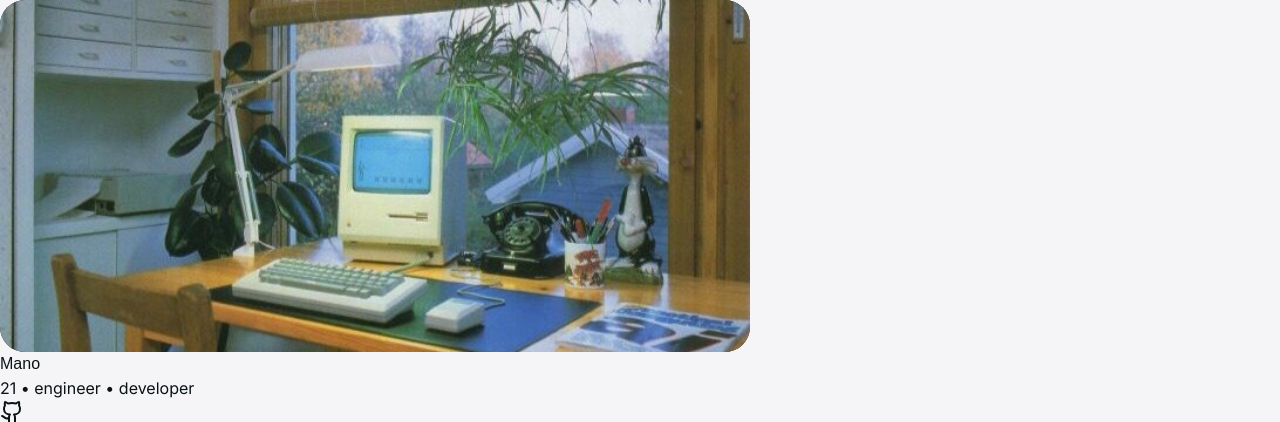
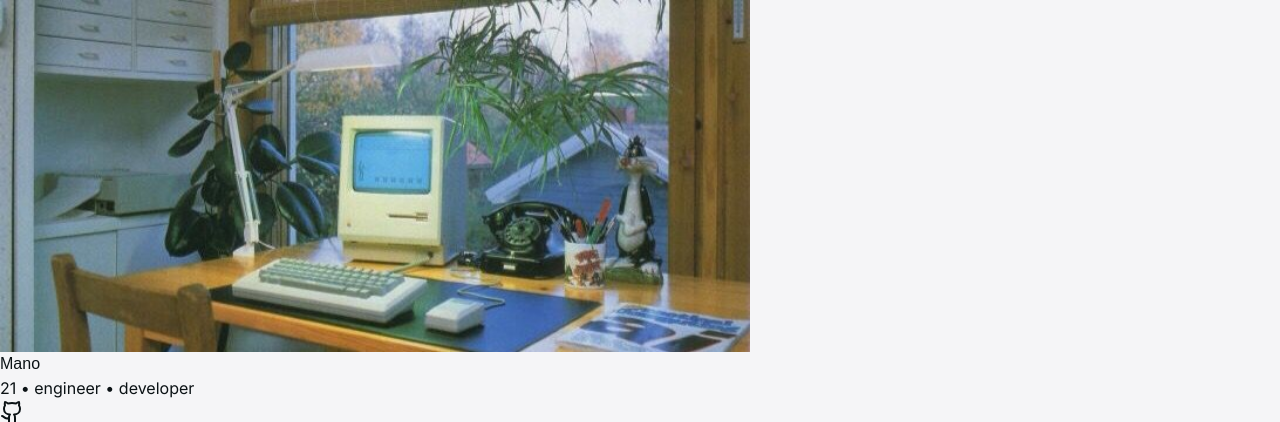
Before and after one commit to Mano-08/portfolio, a Next.js app: page / in a window 1280 px wide. Shown: the top 422 px of the page. Built offline with nearby package versions, Linux system fonts and the light colour scheme; a web font is replaced by a local one.

Commit message:
Update Landing.tsx

```diff
--- a/src/components/Landing.tsx
+++ b/src/components/Landing.tsx
@@ -14,7 +14,7 @@ function Landing() {
         alt={"Header image"}
         width={750}
         height={250}
-        className="w-full h-[250px] object-cover relative my-10 header-image"
+        className="w-full h-[250px] object-cover relative mb-10 rounded-b-lg"
       />
 
       {/* <div className="rounded-2xl h-28 w-28 relative -top-14 left-7 bg-yellow-500"></div> */}
```
